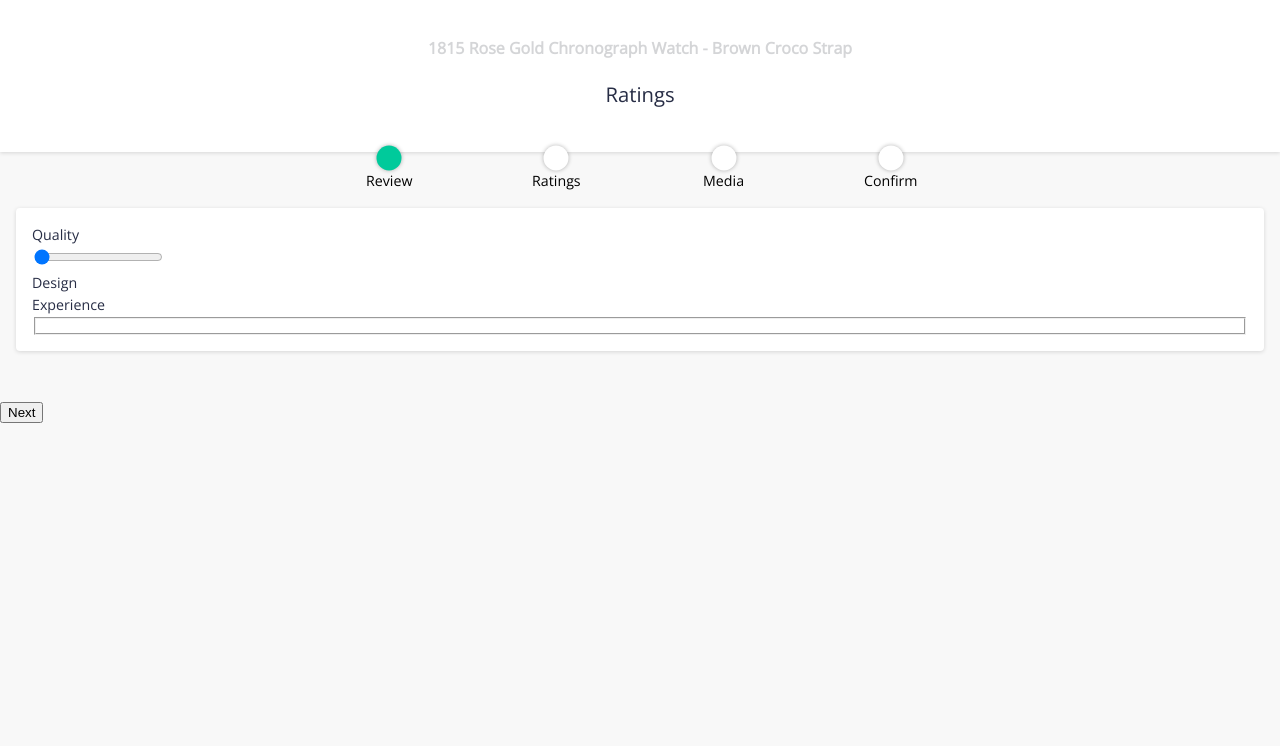
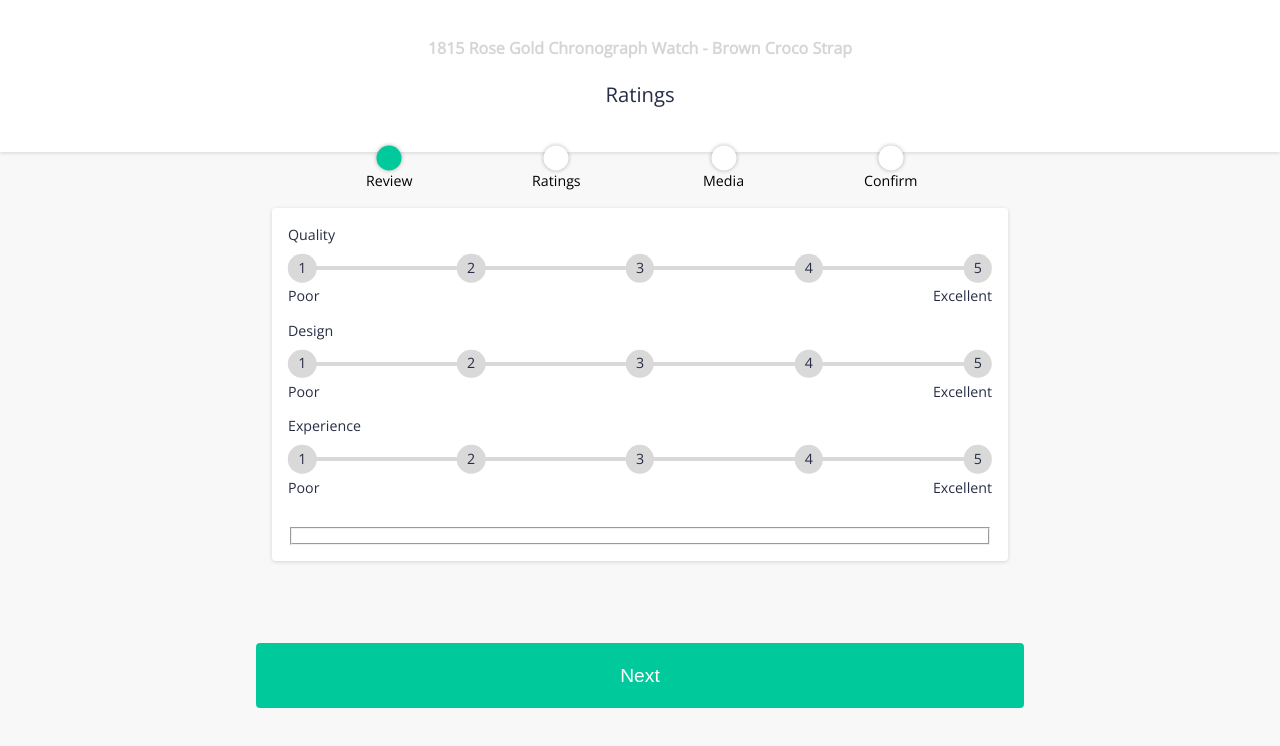
Before and after one commit to alexvirdee/okendo-site, a React (Create React App) app: page /ratings in a window 1280 px wide. Shown: the top 746 px of the page. Built offline with nearby package versions, Linux system fonts and the light colour scheme.

Commit message:
Range input labels design

```diff
--- a/src/App.css
+++ b/src/App.css
@@ -23,6 +23,19 @@
   left: -9999px;
   position: absolute;
 } */
+
+.gutter {
+  padding-left: 16px;
+  padding-right: 16px;
+}
+
+.card {
+  background-color: #fff;
+  border-radius: 4px;
+  box-shadow: 0 1px 4px 0 rgba(0,0,0,.14);
+  overflow: hidden;
+  padding: 16px;
+}
 
 
 .c-toggleSwitch-label {
--- a/src/components/header/header.component.jsx
+++ b/src/components/header/header.component.jsx
@@ -10,7 +10,7 @@ class Header extends React.Component {
             <div className='header'>
             <div className='header-text'>
                 <h1 className='title'>1815 Rose Gold Chronograph Watch - Brown Croco Strap</h1>
-        <h2 style={{textTransform: 'capitalize'}} className='subtitle'>{title}</h2>
+             <h2 style={{textTransform: 'capitalize'}} className='subtitle'>{title}</h2>
             </div>
             <div className='nav-container'>
                 <div className='grid-outterGutter'>
--- a/src/components/ratings-form/ratings-form.component.jsx
+++ b/src/components/ratings-form/ratings-form.component.jsx
@@ -5,20 +5,40 @@ import './ratings-form.styles.scss';
 const RatingsForm = () => (
     <div className='ratings-form'>
         <form>
-            <main>
+            <main className='review-main'>
                 <div className='u-container'>
                     <div className='gutter'>
                         <div className='card'>
                             <div className='range-attributes'>
                                 <div className='quality'>
                                     <div className='range'>
-                                        <label>Quality</label>
+                                        <label className='range-label'>Quality</label>
                                         <div className='c-numberRangeInput'>
-                                            <input type='range' id='number-range-quality' value='0' step='1' max='5' />
+                                            <input type='range' className='u-assistive-hidden' id='number-range-quality' value='0' step='1' max='5' />
                                             <div className='c-numberRangeInput-rater'>
                                                 <div className='c-numberRangeInput-rater-label'>
-                                                    <div className='c-numberRangInput-rater-spacer'></div>
+                                                    <div className='start'>1</div>
                                                 </div>
+                                                <div className='c-numberRangInput-rater-spacer'></div>
+                                                <div className='c-numberRangeInput-rater-label'>
+                                                    <div className='start'>2</div>
+                                                </div>
+                                                <div className='c-numberRangInput-rater-spacer'></div>
+                                                <div className='c-numberRangeInput-rater-label'>
+                                                    <div className='start'>3</div>
+                                                </div>
+                                                <div className='c-numberRangInput-rater-spacer'></div>
+                                                <div className='c-numberRangeInput-rater-label'>
+                                                    <div className='start'>4</div>
+                                                </div>
+                                                <div className='c-numberRangInput-rater-spacer'></div>
+                                                <div className='c-numberRangeInput-rater-label'>
+                                                    <div className='start'>5</div>
+                                                </div>
+                                            </div>
+                                            <div className='range-input-labels'>
+                                                <div className='range-input-labels-item'>Poor</div>
+                                                <div className='range-input-labels-item'>Excellent</div>
                                             </div>
                                         </div>
                                     </div>
@@ -26,11 +46,68 @@ const RatingsForm = () => (
                                 <div className='design'>
                                 <div className='range'>
                                         <label>Design</label>
+                                        <div className='c-numberRangeInput'>
+                                            <input type='range' className='u-assistive-hidden' id='number-range-design' value='0' step='1' max='5' />
+                                            <div className='c-numberRangeInput-rater'>
+                                                <div className='c-numberRangeInput-rater-label'>
+                                                    <div className='start'>1</div>
+                                                </div>
+                                                <div className='c-numberRangInput-rater-spacer'></div>
+                                                <div className='c-numberRangeInput-rater-label'>
+                                                    <div className='start'>2</div>
+                                                </div>
+                                                <div className='c-numberRangInput-rater-spacer'></div>
+                                                <div className='c-numberRangeInput-rater-label'>
+                                                    <div className='start'>3</div>
+                                                </div>
+                                                <div className='c-numberRangInput-rater-spacer'></div>
+                                                <div className='c-numberRangeInput-rater-label'>
+                                                    <div className='start'>4</div>
+                                                </div>
+                                                <div className='c-numberRangInput-rater-spacer'></div>
+                                                <div className='c-numberRangeInput-rater-label'>
+                                                    <div className='start'>5</div>
+                                                </div>
+                                            </div>
+                                            <div className='range-input-labels'>
+                                                <div className='range-input-labels-item'>Poor</div>
+                                                <div className='range-input-labels-item'>Excellent</div>
+                                            </div>
+                                        </div>
                                     </div>
                                 </div>
                                 <div className='experience'>
                                 <div className='range'>
                                         <label>Experience</label>
+                                        <div className='c-numberRangeInput'>
+                                            <input type='range' className='u-assistive-hidden' id='number-range-experience' value='0' step='1' max='5' />
+                                            <div className='c-numberRangeInput-rater'>
+                                                <div className='c-numberRangeInput-rater-label'>
+                                                    <div className='start'>1</div>
+                                                </div>
+                                                <div className='c-numberRangInput-rater-spacer'></div>
+                                                <div className='c-numberRangeInput-rater-label'>
+                                                    <div className='start'>2</div>
+                                                </div>
+                                                <div className='c-numberRangInput-rater-spacer'></div>
+                                                <div className='c-numberRangeInput-rater-label'>
+                                                    <div className='start'>3</div>
+                                                </div>
+                                                <div className='c-numberRangInput-rater-spacer'></div>
+                                                <div className='c-numberRangeInput-rater-label'>
+                                                    <div className='start'>4</div>
+                                                </div>
+                                                <div className='c-numberRangInput-rater-spacer'></div>
+                                                <div className='c-numberRangeInput-rater-label'>
+                                                    <div className='start'>5</div>
+                                                </div>
+
+                                            </div>
+                                            <div className='range-input-labels'>
+                                                <div className='range-input-labels-item'>Poor</div>
+                                                <div className='range-input-labels-item'>Excellent</div>
+                                            </div>
+                                        </div>
                                     </div>
                                 </div>
                             </div>
@@ -40,9 +117,9 @@ const RatingsForm = () => (
                     </div>
                 </div>
             </main>
-            <footer>
+            <footer className='ratings-footer'>
                <button className='ratings-footer-btn'>
-                Next
+                <span>Next</span>
                </button>
             </footer>
         </form>
--- a/src/components/ratings-form/ratings-form.styles.scss
+++ b/src/components/ratings-form/ratings-form.styles.scss
@@ -0,0 +1,123 @@
+.review-main {
+    flex: 1 0 auto;
+
+    .u-container {
+        max-width: 768px;
+        margin: 0 auto;
+    }
+
+
+    .range-attributes {
+        margin-bottom: 32px;
+
+        .range {
+            margin-bottom: 16px;
+
+            .range-label {
+                display: inline-block;
+                font-weight: 400;
+                max-width: 100%;
+
+            }
+            .u-assistive-hidden {
+                border: 0;
+                clip: rect(0 0 0 0);
+                height: 1px;
+                margin: -1px;
+                overflow: hidden;
+                padding: 0;
+                position: absolute;
+                width: 1px;
+                }
+
+                .c-numberRangeInput-rater {
+                    display: flex;
+                    flex-direction: row;
+                    margin: 0 -.5em;
+                }
+
+            .c-numberRangeInput-rater-label {
+                color: #272d45;
+                cursor: pointer;
+                height: 3em;
+                line-height: 3;
+                position: relative;
+                text-align: center;
+                transition: color .2s;
+                width: 3em;
+                z-index: 1;
+            }
+
+            .c-numberRangeInput-rater-label::before {
+                background: #d9d9d9;
+                border-radius: 50%;
+                content: "";
+                height: 2em;
+                left: 50%;
+                position: absolute;
+                top: 50%;
+                transform: translate(-50%,-50%);
+                transition: width .2s,height .2s,margin .2s;
+                width: 2em;
+                z-index: -1;
+            }
+
+            .c-numberRangInput-rater-spacer {
+                flex: 1 1 0%;
+                position: relative;
+            }
+
+            .c-numberRangInput-rater-spacer::before {
+                background: #d9d9d9;
+                content: "";
+                height: 4px;
+                left: -1em;
+                margin-top: -2px;
+                position: absolute;
+                right: -1em;
+                top: 50%;
+            }
+
+           }
+        }
+
+     .range-input-labels {
+         display: flex;
+         line-height: 1;
+
+
+         justify-content: space-between;
+
+     }
+
+}
+
+.ratings-footer {
+    margin: 32px auto 16px;
+    max-width: 100%;
+    padding: 0 16px;
+    width: 768px;
+}
+
+.ratings-footer-btn {
+    border-radius: 4px;
+    font-size: 1.266rem;
+    background: #00ca9b;
+    border-color: #00ca9b;
+    width: 100%;
+    line-height: 3.3;
+    padding: 0 24px;
+    text-align: center;
+}
+
+.ratings-footer-btn {
+    border: 1px solid transparent;
+    color: #ffff;
+    cursor: pointer;
+    display: inline-block;
+    font-size: 1.2rem;
+    margin-bottom: 0;
+    overflow: hidden;
+    padding: 0;
+    position: relative;
+}
--- a/src/components/review-form/review-form.styles.scss
+++ b/src/components/review-form/review-form.styles.scss
@@ -17,19 +17,6 @@ main {
         margin-right: auto;
     }
 
-    .gutter {
-        padding-left: 16px;
-        padding-right: 16px;
-    }
-
-    .card {
-        background-color: #fff;
-        border-radius: 4px;
-        box-shadow: 0 1px 4px 0 rgba(0,0,0,.14);
-        overflow: hidden;
-        padding: 16px;
-    }
-
     .rating, .title, .review, .recommend {
         margin-bottom: 16px;
     }
@@ -37,8 +24,6 @@ main {
     .stars {
         margin-top: 6px;
     }
-
-
 
     .title label {
         margin-bottom: 8px;
```
